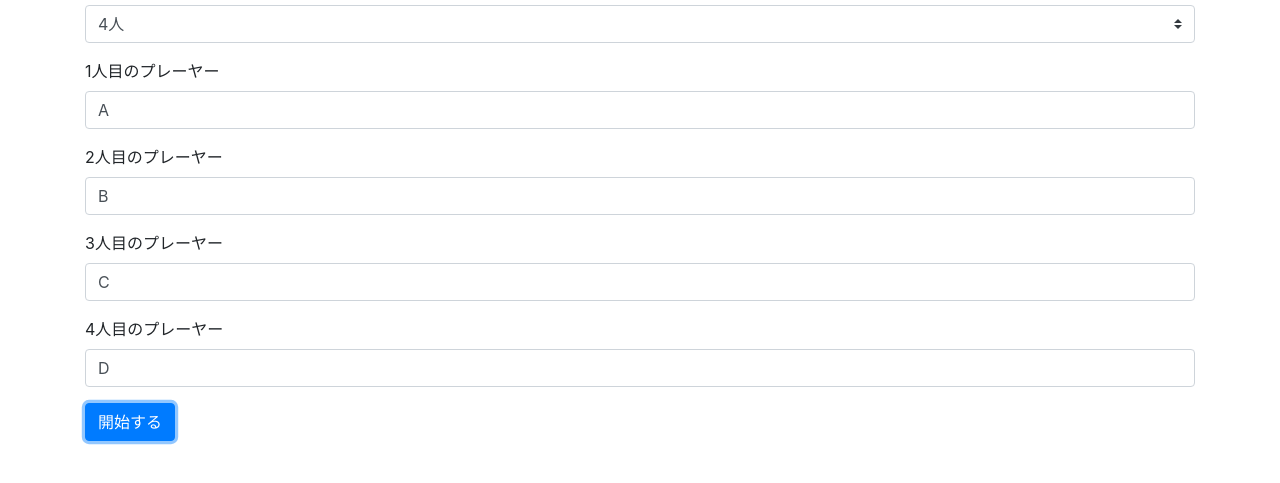
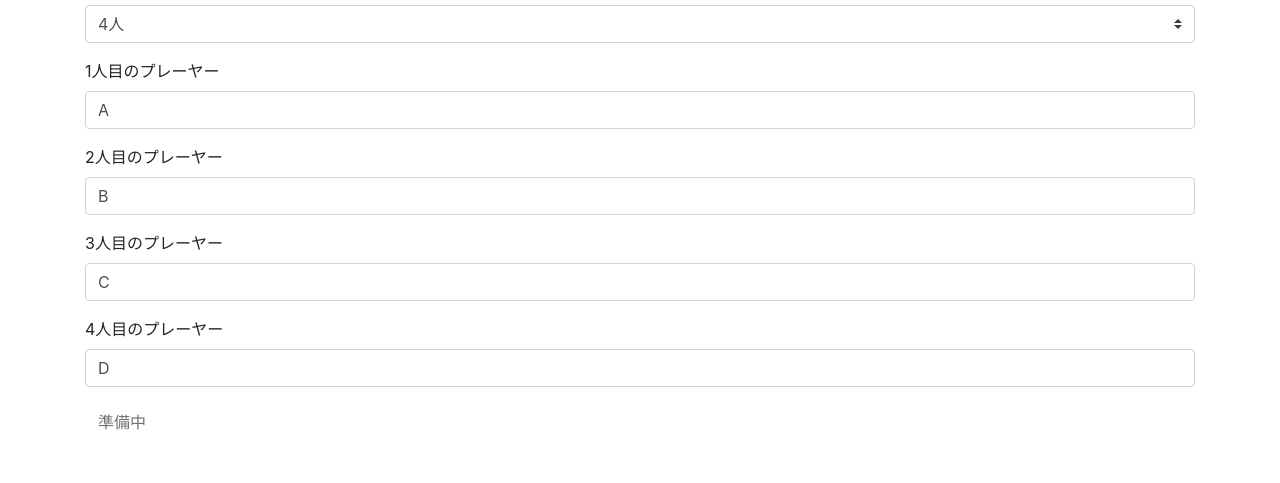
Before and after one commit to tbs-kt-fb/word-wolf, a plain HTML site: page index.html in a window 1280 px wide. Both pictures are taken after a click on the button "開始する". Shown: the part 83-566 px from the top of the page. Drawn offline with nearby package versions, Linux system fonts and the light colour scheme; no server answers.

Commit message:
add: change color of start-button in pushed

```diff
--- a/index.html
+++ b/index.html
@@ -22,7 +22,7 @@
                 </select>
             </div>
         </form>
-        <button class="btn btn-primary" onclick="startWordWolf()">開始する</button>
+        <button class="btn btn-primary" onclick="startWordWolf(this)">開始する</button>
     </div>
     <script src="https://code.jquery.com/jquery-3.3.1.slim.min.js"
         integrity="sha384-q8i/X+965DzO0rT7abK41JStQIAqVgRVzpbzo5smXKp4YfRvH+8abtTE1Pi6jizo"
--- a/word_wolf.js
+++ b/word_wolf.js
@@ -39,7 +39,10 @@ function getRandomInt(max) {
 }
 
 
-function startWordWolf() {
+function startWordWolf(button) {
+    button.setAttribute("class", "btn btn-default");
+    button.setAttribute("disabled", "disabled");
+    button.textContent = "準備中";
     let playerCount = document.getElementById("player_count").value;
     let players = [];
     for(i = 1; i <= playerCount; i++){
```
